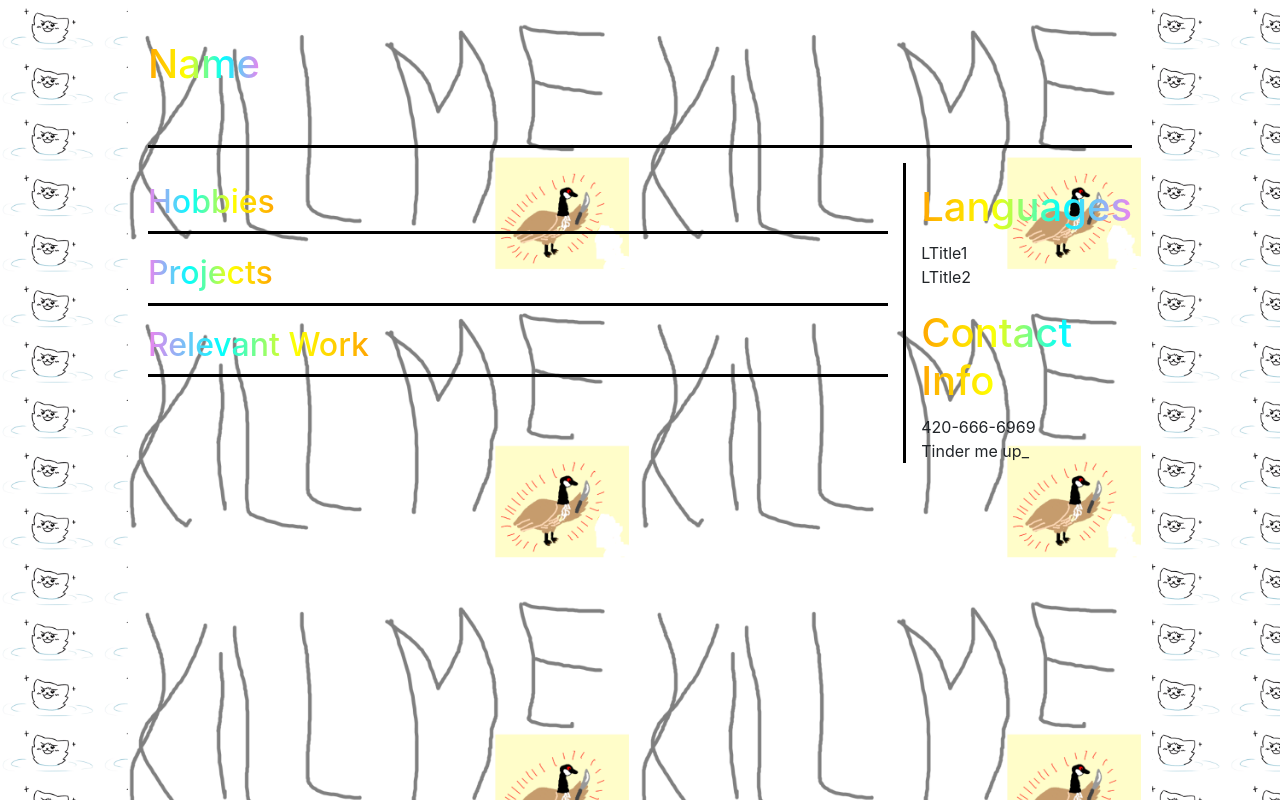
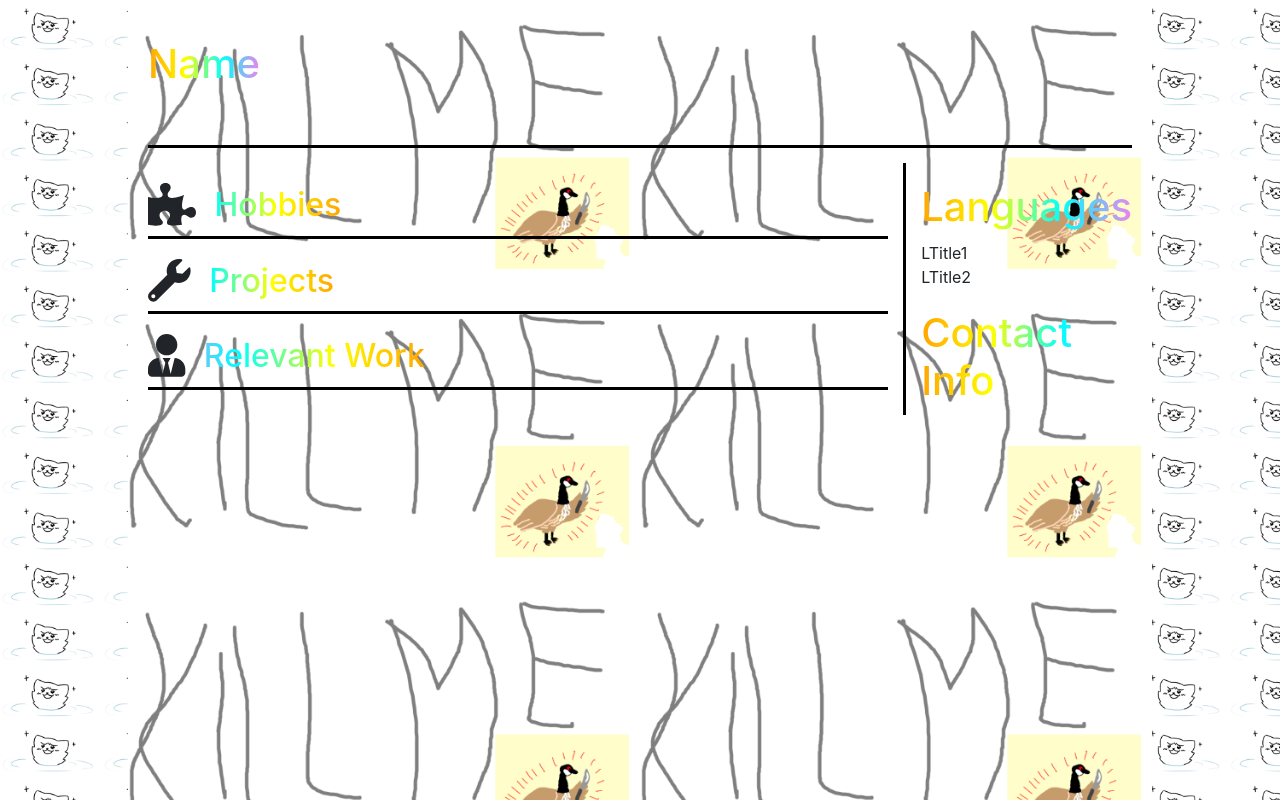
Before and after one commit to rochi138/hire-me-pwease, a React (Create React App) app: page /resume in a window 1280 px wide. Shown: the top 800 px of the page. Built offline with nearby package versions, Linux system fonts and the light colour scheme.

Commit message:
More icons/contact info; restructure contact info on resume

```diff
--- a/src/App.js
+++ b/src/App.js
@@ -21,8 +21,10 @@ class App extends Component {
 				"LTitle2"
 			],
 			contactInfo: {
-				phone: "420-666-6969",
-				caption: "Tinder me up_",
+				phone: "",
+				email: "",
+				tinder: "",
+				instagram: ""
 			}
 		}
 
--- a/src/components/ResumeComponents.js
+++ b/src/components/ResumeComponents.js
@@ -1,5 +1,12 @@
 import React, { Component } from 'react';
 import styles from '../SCSS/HomePage.module.scss';
+import { FontAwesomeIcon } from '@fortawesome/react-fontawesome'
+import {
+  faEnvelope,
+  faPhone,
+  faFireAlt,
+  faHashtag
+ } from '@fortawesome/free-solid-svg-icons'
 
 export class CheckBoxesComponent extends Component {
 	constructor(props){
@@ -18,7 +25,7 @@ export class CheckBoxesComponent extends Component {
 		const source = this.state.source;
 		return (
 			<div className={ styles.checkboxesComponent } style={{borderBottom: "3px solid #000000"}}>
-				<h2>{ this.state.title }</h2>
+				<h2><FontAwesomeIcon icon={ this.props.icon } size="lg" style={{ marginRight: "10px"}}/> { this.state.title }</h2>
 				{ this.state.checkStates.map( ( checkState, i ) =>
             <div key = { i }>
             { checkState &&
@@ -37,3 +44,47 @@ export class CheckBoxesComponent extends Component {
 		)
 	}
 }
+
+export class ContactInfoSection extends Component {
+
+	render() {
+		const source = this.props.source;
+		return (
+			<div>
+				<h1>Contact Info</h1>
+				<ContactInfoComponent
+					icon={ faEnvelope }
+					info={ source.email }
+				/>
+				<ContactInfoComponent
+					icon={ faPhone }
+					info={ source.phone }
+				/>
+				<ContactInfoComponent
+					icon={ faFireAlt }
+					info={ source.tinder }
+				/>
+				<ContactInfoComponent
+					icon={ faHashtag }
+					info={ source.instagram }
+				/>
+		</div>
+		)
+	}
+}
+
+class ContactInfoComponent extends Component {
+
+	render() {
+		return (
+			<div>
+				{ this.props.info &&
+					<div>
+							<FontAwesomeIcon icon={ this.props.icon } size="md" style={{ marginRight: "5px"}}/>
+							{ this.props.info }
+					</div>
+				}
+		</div>
+		)
+	}
+}
--- a/src/pages/HomePage.js
+++ b/src/pages/HomePage.js
@@ -36,6 +36,10 @@ export default class Home extends Component{
 
   updateName( updatedName ) {
     this.updateFields( { name: { ...this.props.state.name, ...updatedName } } );
+  }
+
+  updateContactInfo( updatedContactInfo ) {
+    this.updateFields( {contactInfo: {...this.props.state.contactInfo, ...updatedContactInfo } } );
   }
 
   updateHobbies( updateHobbies ) {
@@ -79,22 +83,22 @@ export default class Home extends Component{
                   <div class="col">
                     <FontAwesomeIcon icon={ faEnvelope } size="md" style={{ marginRight: "5px"}}/>
                     <label for="emailInput">Email Address</label>
-                    <input class="form-control" placeholder="president@uwaterloo.ca" />
+                    <input class="form-control" placeholder="president@uwaterloo.ca" onChange={(e) => this.updateContactInfo({email: e.target.value })} />
                   </div>
                   <div class="col">
                     <FontAwesomeIcon icon={ faPhone } size="md" style={{ marginRight: "5px"}}/>
                     <label for="phoneInput">Phone Number</label>
-                    <input class="form-control" placeholder="1-800-267-2001" />
+                    <input class="form-control" placeholder="666-420-6969" onChange={(e) => this.updateContactInfo({phone: e.target.value })} />
                   </div>
                   <div class="col">
                     <FontAwesomeIcon icon={ faFireAlt } size="md" style={{ marginRight: "5px"}}/>
                     <label for="phoneInput">Tinder Profile</label>
-                    <input class="form-control" placeholder="looking4truluv" />
+                    <input class="form-control" placeholder="looking4truluv" onChange={(e) => this.updateContactInfo({tinder: e.target.value })} />
                   </div>
                   <div class="col">
                     <FontAwesomeIcon icon={ faHashtag } size="md" style={{ marginRight: "5px"}}/>
                     <label for="phoneInput">Instagram</label>
-                    <input class="form-control" placeholder="@BarackObama" />
+                    <input class="form-control" placeholder="@BarackObama" onChange={(e) => this.updateContactInfo({instagram: e.target.value })} />
                   </div>
                 </div>
             </div>
--- a/src/pages/ResumePage.js
+++ b/src/pages/ResumePage.js
@@ -2,7 +2,16 @@ import React, { Component } from 'react';
 import styles from '../SCSS/Resume.module.scss';
 import html2canvas from 'html2canvas';
 import * as jsPDF from 'jspdf';
-import { CheckBoxesComponent } from '../components/ResumeComponents';
+import { CheckBoxesComponent, ContactInfoSection } from '../components/ResumeComponents';
+import {
+  faPuzzlePiece,
+  faWrench,
+  faUserTie,
+  faEnvelope,
+  faPhone,
+  faFireAlt,
+  faHashtag
+ } from '@fortawesome/free-solid-svg-icons'
 
 export default class Resume extends Component{
   generatePDF() {
@@ -35,18 +44,21 @@ export default class Resume extends Component{
                         title="Hobbies"
                         fileName="Hobbies"
                         componentName="hobbies"
+                        icon={ faPuzzlePiece }
                         checkStates={source.hobbies}
                     />
                     <CheckBoxesComponent
                         title="Projects"
                         fileName="Projects"
                         componentName="projects"
+                        icon={ faWrench }
                         checkStates={source.projects}
                     />
                     <CheckBoxesComponent
                         title="Relevant Work"
                         fileName="RelevantWork"
                         componentName="relevantWork"
+                        icon={ faUserTie }
                         checkStates={source.relevantWork}
                     />
                 </div>
@@ -59,15 +71,9 @@ export default class Resume extends Component{
                             </div>
                         ) }
                     </div>
-                    <div id="Contact Info">
-                        <h1>Contact Info</h1>
-                        <div>
-                            { source.contactInfo.phone }
-                        </div>
-                        <div>
-                            { source.contactInfo.caption }
-                        </div>
-                    </div>
+                    <ContactInfoSection
+                      source = { source.contactInfo }
+                    />
                 </div>
             </div>
         </div>
```
